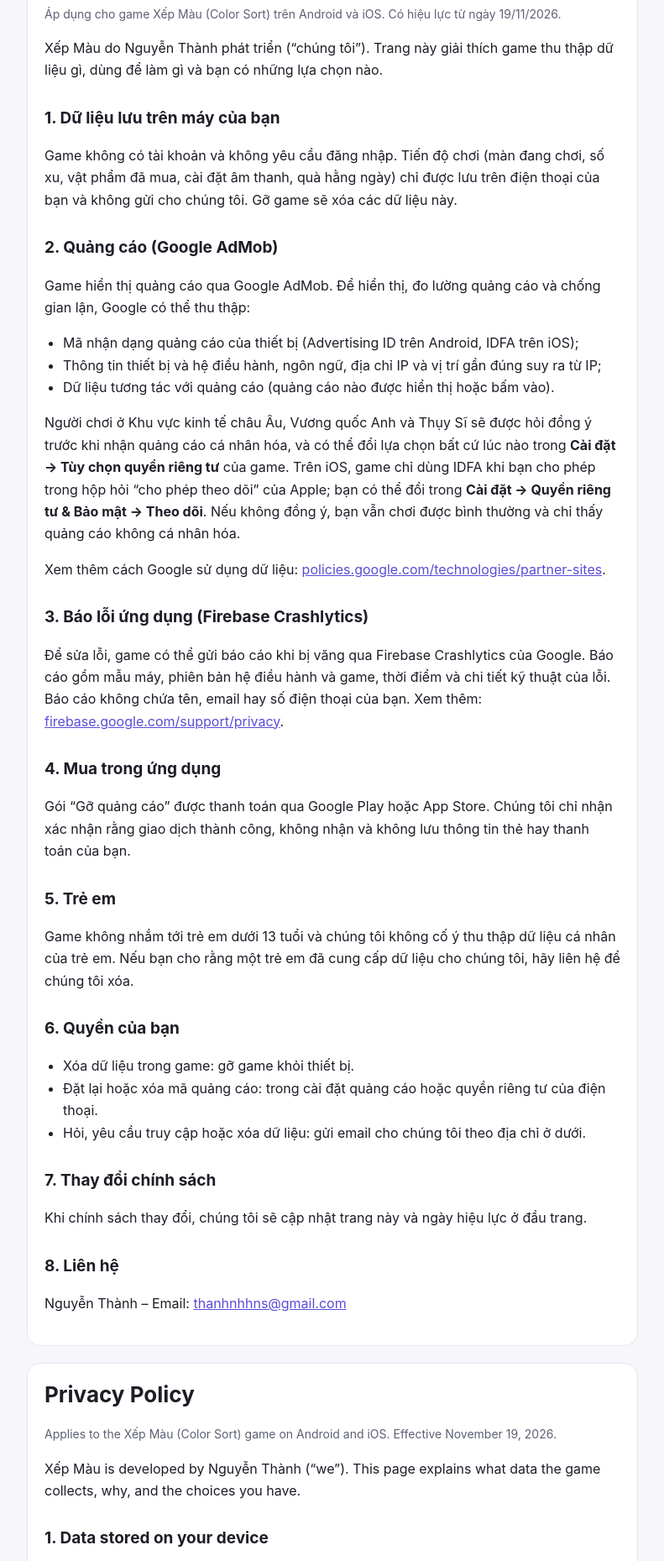
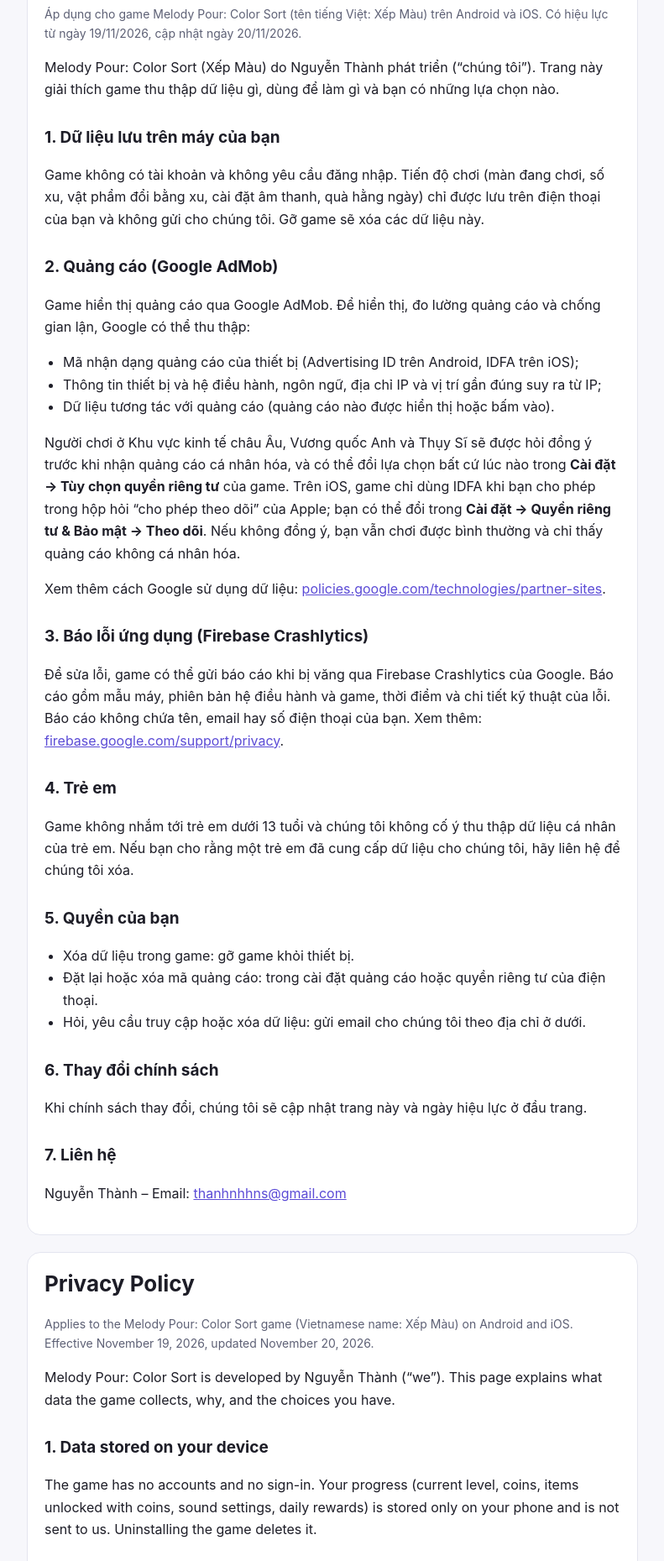
Before and after one commit to nhthanh2-cmcglobal/nhthanh2-cmcglobal.github.io, a plain HTML site: page xepmau/privacy/index.html in a window 1280 px wide. Shown: the part 172-2031 px from the top of the page at 84% size, without its empty margins (244-1035 px from the left). Drawn offline with Linux system fonts and the light colour scheme.

Commit message:
Chính sách quyền riêng tư: tên Melody Pour: Color Sort, bỏ mục mua trong ứng dụng
Co-Authored-By: Claude Opus 5.5 <noreply@anthropic.com>

```diff
--- a/xepmau/privacy/index.html
+++ b/xepmau/privacy/index.html
@@ -3,8 +3,8 @@
 <head>
 <meta charset="utf-8">
 <meta name="viewport" content="width=device-width, initial-scale=1">
-<title>Chính sách quyền riêng tư – Xếp Màu</title>
-<meta name="description" content="Chính sách quyền riêng tư của game Xếp Màu (Color Sort). Privacy policy of the Xếp Màu (Color Sort) game.">
+<title>Chính sách quyền riêng tư – Melody Pour: Color Sort (Xếp Màu)</title>
+<meta name="description" content="Chính sách quyền riêng tư của game Melody Pour: Color Sort (Xếp Màu). Privacy policy of the Melody Pour: Color Sort game.">
 <style>
   :root {
     --bg: #f7f7fb; --card: #ffffff; --text: #1d1d27; --muted: #5d6075;
@@ -35,17 +35,17 @@
 <body>
 <main>
   <header>
-    <h1>Xếp Màu</h1>
+    <h1>Melody Pour: Color Sort</h1>
     <nav><a href="#vi">Tiếng Việt</a><a href="#en">English</a></nav>
   </header>
 
   <section class="lang" id="vi" lang="vi">
     <h1>Chính sách quyền riêng tư</h1>
-    <p class="muted">Áp dụng cho game Xếp Màu (Color Sort) trên Android và iOS. Có hiệu lực từ ngày 19/11/2026.</p>
-    <p>Xếp Màu do Nguyễn Thành phát triển (“chúng tôi”). Trang này giải thích game thu thập dữ liệu gì, dùng để làm gì và bạn có những lựa chọn nào.</p>
+    <p class="muted">Áp dụng cho game Melody Pour: Color Sort (tên tiếng Việt: Xếp Màu) trên Android và iOS. Có hiệu lực từ ngày 19/11/2026, cập nhật ngày 20/11/2026.</p>
+    <p>Melody Pour: Color Sort (Xếp Màu) do Nguyễn Thành phát triển (“chúng tôi”). Trang này giải thích game thu thập dữ liệu gì, dùng để làm gì và bạn có những lựa chọn nào.</p>
 
     <h2>1. Dữ liệu lưu trên máy của bạn</h2>
-    <p>Game không có tài khoản và không yêu cầu đăng nhập. Tiến độ chơi (màn đang chơi, số xu, vật phẩm đã mua, cài đặt âm thanh, quà hằng ngày) chỉ được lưu trên điện thoại của bạn và không gửi cho chúng tôi. Gỡ game sẽ xóa các dữ liệu này.</p>
+    <p>Game không có tài khoản và không yêu cầu đăng nhập. Tiến độ chơi (màn đang chơi, số xu, vật phẩm đổi bằng xu, cài đặt âm thanh, quà hằng ngày) chỉ được lưu trên điện thoại của bạn và không gửi cho chúng tôi. Gỡ game sẽ xóa các dữ liệu này.</p>
 
     <h2>2. Quảng cáo (Google AdMob)</h2>
     <p>Game hiển thị quảng cáo qua Google AdMob. Để hiển thị, đo lường quảng cáo và chống gian lận, Google có thể thu thập:</p>
@@ -60,33 +60,31 @@
     <h2>3. Báo lỗi ứng dụng (Firebase Crashlytics)</h2>
     <p>Để sửa lỗi, game có thể gửi báo cáo khi bị văng qua Firebase Crashlytics của Google. Báo cáo gồm mẫu máy, phiên bản hệ điều hành và game, thời điểm và chi tiết kỹ thuật của lỗi. Báo cáo không chứa tên, email hay số điện thoại của bạn. Xem thêm: <a href="https://firebase.google.com/support/privacy">firebase.google.com/support/privacy</a>.</p>
 
-    <h2>4. Mua trong ứng dụng</h2>
-    <p>Gói “Gỡ quảng cáo” được thanh toán qua Google Play hoặc App Store. Chúng tôi chỉ nhận xác nhận rằng giao dịch thành công, không nhận và không lưu thông tin thẻ hay thanh toán của bạn.</p>
 
-    <h2>5. Trẻ em</h2>
+    <h2>4. Trẻ em</h2>
     <p>Game không nhắm tới trẻ em dưới 13 tuổi và chúng tôi không cố ý thu thập dữ liệu cá nhân của trẻ em. Nếu bạn cho rằng một trẻ em đã cung cấp dữ liệu cho chúng tôi, hãy liên hệ để chúng tôi xóa.</p>
 
-    <h2>6. Quyền của bạn</h2>
+    <h2>5. Quyền của bạn</h2>
     <ul>
       <li>Xóa dữ liệu trong game: gỡ game khỏi thiết bị.</li>
       <li>Đặt lại hoặc xóa mã quảng cáo: trong cài đặt quảng cáo hoặc quyền riêng tư của điện thoại.</li>
       <li>Hỏi, yêu cầu truy cập hoặc xóa dữ liệu: gửi email cho chúng tôi theo địa chỉ ở dưới.</li>
     </ul>
 
-    <h2>7. Thay đổi chính sách</h2>
+    <h2>6. Thay đổi chính sách</h2>
     <p>Khi chính sách thay đổi, chúng tôi sẽ cập nhật trang này và ngày hiệu lực ở đầu trang.</p>
 
-    <h2>8. Liên hệ</h2>
+    <h2>7. Liên hệ</h2>
     <p>Nguyễn Thành – Email: <a href="mailto:thanhnhhns@gmail.com">thanhnhhns@gmail.com</a></p>
   </section>
 
   <section class="lang" id="en" lang="en">
     <h1>Privacy Policy</h1>
-    <p class="muted">Applies to the Xếp Màu (Color Sort) game on Android and iOS. Effective November 19, 2026.</p>
-    <p>Xếp Màu is developed by Nguyễn Thành (“we”). This page explains what data the game collects, why, and the choices you have.</p>
+    <p class="muted">Applies to the Melody Pour: Color Sort game (Vietnamese name: Xếp Màu) on Android and iOS. Effective November 19, 2026, updated November 20, 2026.</p>
+    <p>Melody Pour: Color Sort is developed by Nguyễn Thành (“we”). This page explains what data the game collects, why, and the choices you have.</p>
 
     <h2>1. Data stored on your device</h2>
-    <p>The game has no accounts and no sign-in. Your progress (current level, coins, items you bought, sound settings, daily rewards) is stored only on your phone and is not sent to us. Uninstalling the game deletes it.</p>
+    <p>The game has no accounts and no sign-in. Your progress (current level, coins, items unlocked with coins, sound settings, daily rewards) is stored only on your phone and is not sent to us. Uninstalling the game deletes it.</p>
 
     <h2>2. Advertising (Google AdMob)</h2>
     <p>The game shows ads through Google AdMob. To show and measure ads and to prevent fraud, Google may collect:</p>
@@ -101,23 +99,21 @@
     <h2>3. Crash reporting (Firebase Crashlytics)</h2>
     <p>To fix bugs, the game may send crash reports through Google's Firebase Crashlytics. A report contains the device model, operating system and game version, and technical details of the crash. It does not contain your name, email or phone number. More: <a href="https://firebase.google.com/support/privacy">firebase.google.com/support/privacy</a>.</p>
 
-    <h2>4. In-app purchases</h2>
-    <p>The “Remove ads” purchase is paid through Google Play or the App Store. We only receive confirmation that the purchase succeeded; we never receive or store your card or payment details.</p>
 
-    <h2>5. Children</h2>
+    <h2>4. Children</h2>
     <p>The game is not directed to children under 13 and we do not knowingly collect personal data from children. If you believe a child has provided us data, contact us and we will delete it.</p>
 
-    <h2>6. Your rights</h2>
+    <h2>5. Your rights</h2>
     <ul>
       <li>Delete game data: uninstall the game.</li>
       <li>Reset or delete your advertising ID: in your phone's ads or privacy settings.</li>
       <li>Questions, access or deletion requests: email us at the address below.</li>
     </ul>
 
-    <h2>7. Changes</h2>
+    <h2>6. Changes</h2>
     <p>If this policy changes, we will update this page and the effective date at the top.</p>
 
-    <h2>8. Contact</h2>
+    <h2>7. Contact</h2>
     <p>Nguyễn Thành – Email: <a href="mailto:thanhnhhns@gmail.com">thanhnhhns@gmail.com</a></p>
   </section>
 </main>
```
Also changed, not shown: index.html (+2 -2 lines).
